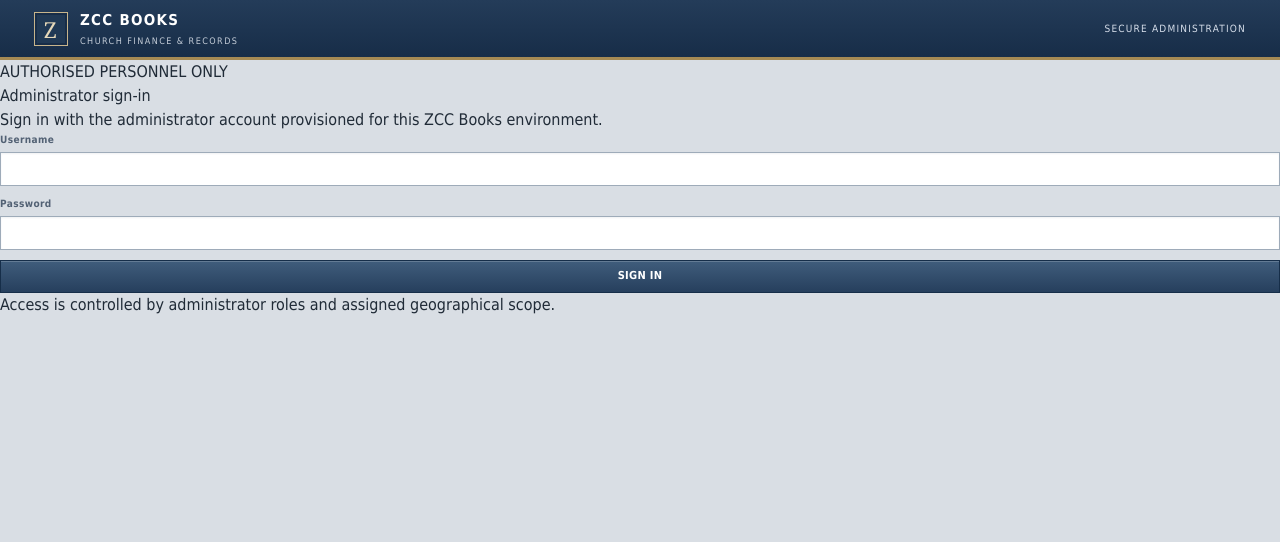
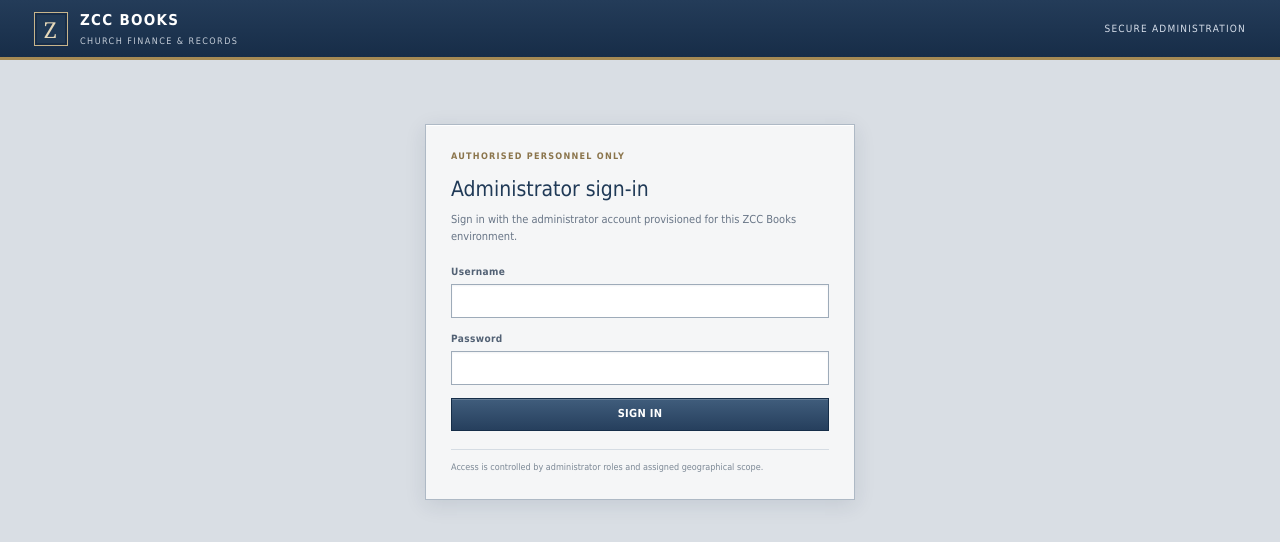
Before and after one commit to nick-lab43/zccbooks, a React (Vite) app in the folder frontend/: page / in a window 1280 px wide. Shown: the top 542 px of the page. Built offline with nearby package versions, Linux system fonts and the light colour scheme.

Commit message:
Style secure sign-in and administrator access workspace

```diff
--- a/frontend/src/styles.css
+++ b/frontend/src/styles.css
@@ -407,3 +407,38 @@ tbody tr:nth-child(even) { background: #e9edf1; }
   .overview-stat strong { font-size: 23px; }
   .organisation-layout { padding-inline: 10px; }
 }
+
+
+/* Secure administrator access and account maintenance */
+.logout-button {
+  min-height: 26px;
+  padding: 4px 9px;
+  border: 1px solid #74879b;
+  color: #f0f3f6;
+  background: #2b4562;
+  font-size: 8px;
+  font-weight: 700;
+  letter-spacing: .08em;
+  cursor: pointer;
+}
+.login-shell { min-height: 100vh; background: #d9dee4; }
+.login-panel {
+  width: min(430px, calc(100% - 32px));
+  margin: 8vh auto 0;
+  padding: 25px;
+  border: 1px solid #aeb9c5;
+  background: #f5f6f7;
+  box-shadow: 0 5px 20px #172d481c, inset 0 1px #fff;
+}
+.login-kicker { color: #8b754c; font-size: 9px; font-weight: 800; letter-spacing: .14em; }
+.login-panel h1 { margin: 10px 0 7px; color: #203a57; font-size: 21px; }
+.login-panel > p { margin: 0 0 19px; color: #697687; font-size: 11px; line-height: 1.5; }
+.login-panel .form-stack { gap: 13px; }
+.login-footnote { margin-top: 18px; padding-top: 11px; border-top: 1px solid #d5dce3; color: #7d8996; font-size: 9px; line-height: 1.5; }
+.access-layout { display: grid; grid-template-columns: minmax(350px, .9fr) minmax(400px, 1.1fr); gap: 14px; max-width: 1452px; margin: 0 auto; padding: 0 16px; align-items: start; }
+.access-right-column { display: grid; gap: 14px; min-width: 0; }
+.access-help { margin: 12px 0 0; }
+.access-layout .panel { min-width: 0; }
+.access-layout select[multiple] { min-height: 130px; padding: 7px; }
+@media (max-width: 900px) { .access-layout { grid-template-columns: 1fr; } }
+@media (max-width: 600px) { .login-panel { margin-top: 5vh; padding: 19px; } .masthead-right { gap: 8px; } .access-layout { padding-inline: 10px; } }
```
